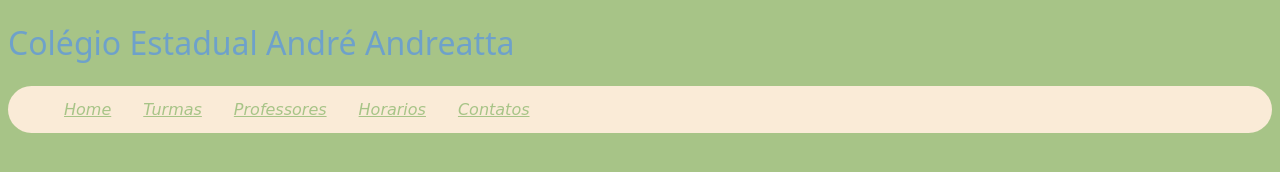
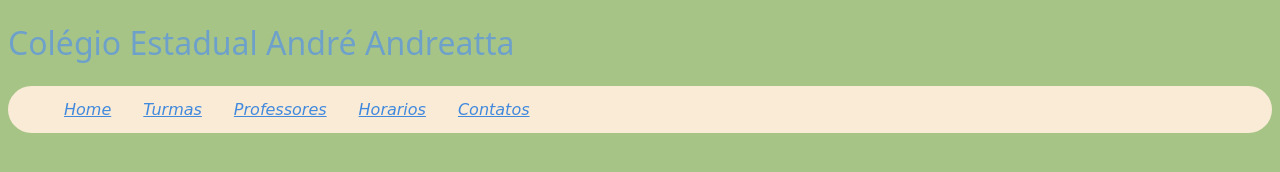
Before and after one commit to GTHEBAS457/projeto.html, a plain HTML site: page index.html in a window 1280 px wide. Drawn offline with Linux system fonts and the light colour scheme; a web font is replaced by a local one.

Commit message:
Update style.css

```diff
--- a/style.css
+++ b/style.css
@@ -27,10 +27,14 @@ li{
 
 li a{
     display: block;
-    color:   rgb(167, 196, 135);
+    color:   rgb(64, 137, 221);
     text-emphasis: none;
     padding: 14px 16px;
     font-family: "Molle", cursive;
     font-weight: 400;
     font-style: italic;
 }
+
+li a:hover{
+    color: black;
+}
```
